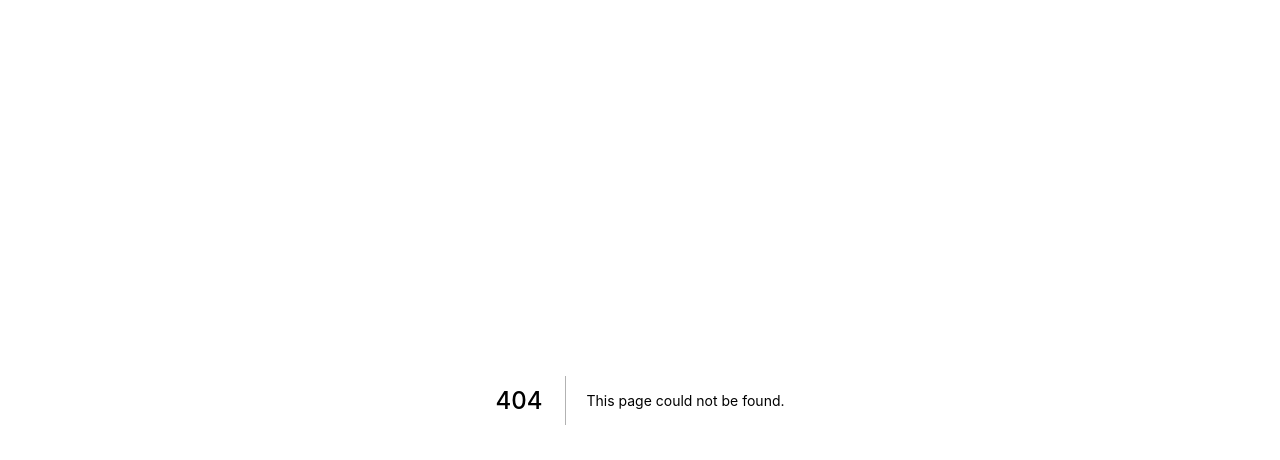
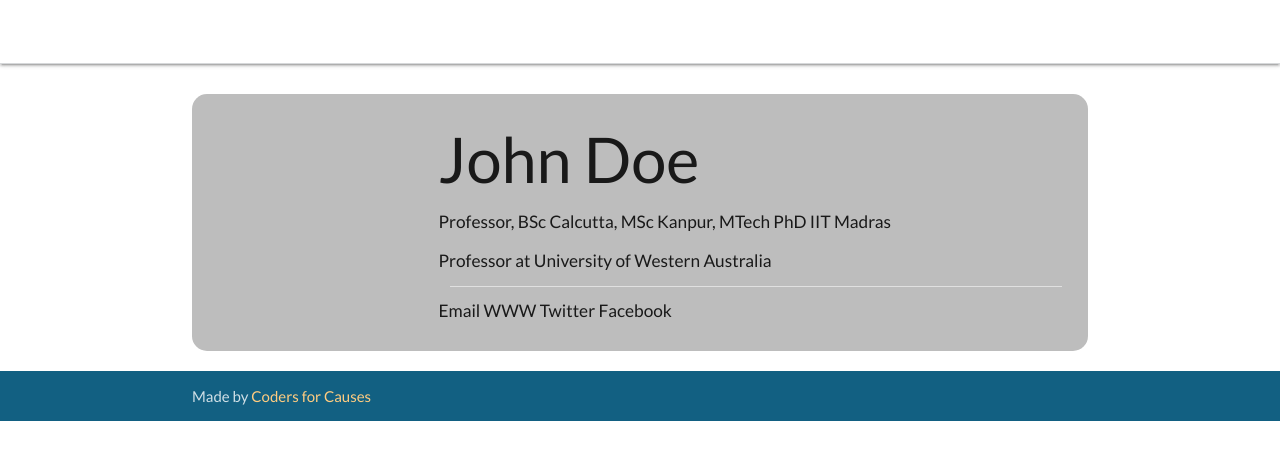
Before and after one commit to codersforcauses/home2health, a Next.js app in the folder frontend/: page /user/1 in a window 1280 px wide. Before the commit this address had no page. Shown: the top 460 px of the page. Built offline with nearby package versions, Linux system fonts and the light colour scheme; no server answers.

Commit message:
add basic profile header

```diff
--- /dev/null
+++ b/frontend/components/ProfileHeader.js
@@ -0,0 +1,37 @@
+export default props => (
+  <div
+    class="row grey lighten-1"
+    style={{ borderRadius: '1rem', marginTop: '2rem', padding: '1rem' }}
+  >
+    <div class="col m3">
+      <img class="responsive-img" src={props.info.img} />
+    </div>
+    <div class="col m9">
+      <div style={{ marginLeft: '1rem' }}>
+        <div class="section">
+          <div class="row">
+            <h1 style={{ marginTop: 0, marginBottom: 0 }}>John Doe</h1>
+          </div>
+          <div class="row">
+            <h6 style={{ marginTop: 0, marginBottom: 0 }}>
+              Professor, BSc Calcutta, MSc Kanpur, MTech PhD IIT Madras
+            </h6>
+          </div>
+          <div class="row" style={{ marginBottom: 0 }}>
+            <h6 style={{ marginTop: 0, marginBottom: 0 }}>
+              Professor at University of Western Australia
+            </h6>
+          </div>
+        </div>
+        <div class="divider" />
+        <div class="section">
+          <div class="row" style={{ marginBottom: 0 }}>
+            <h6 style={{ marginTop: 0, marginBottom: 0 }}>
+              Email WWW Twitter Facebook
+            </h6>
+          </div>
+        </div>
+      </div>
+    </div>
+  </div>
+)
--- /dev/null
+++ b/frontend/pages/user/[id].js
@@ -0,0 +1,42 @@
+import React, { Component } from 'react'
+import Layout from '../../components/Layout'
+import ProfileHeader from '../../components/ProfileHeader'
+
+class Index extends Component {
+  constructor(props) {
+    super(props)
+    this.state = {}
+  }
+
+  componentDidMount() {
+    fetch('https://jsonplaceholder.typicode.com/users/1')
+      .then(res => res.json())
+      .then(json => {
+        this.setState({
+          img:
+            'https://i.kym-cdn.com/photos/images/original/001/207/210/b22.jpg',
+          id: json.id,
+          name: json.name,
+          title: 'Professor, BSc Calcutta, MSc Kanpur, MTech PhD IIT Madras',
+          profession: 'Professor',
+          email: json.email,
+          address: json.address,
+          workplace: json.company,
+          website: json.website,
+          description: 'insert joke'
+        })
+      })
+  }
+
+  render() {
+    return (
+      <Layout>
+        <div class="container">
+          <ProfileHeader info={this.state} />
+        </div>
+      </Layout>
+    )
+  }
+}
+
+export default Index
```
